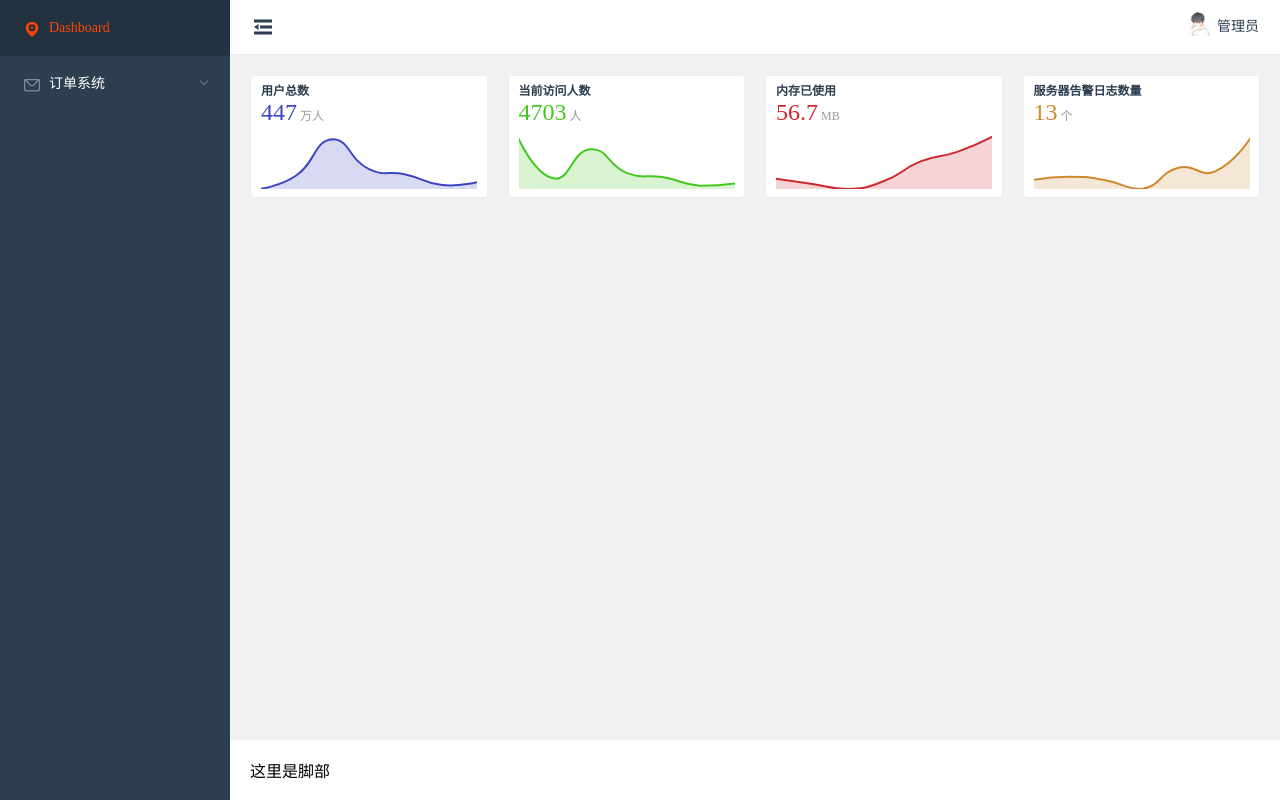
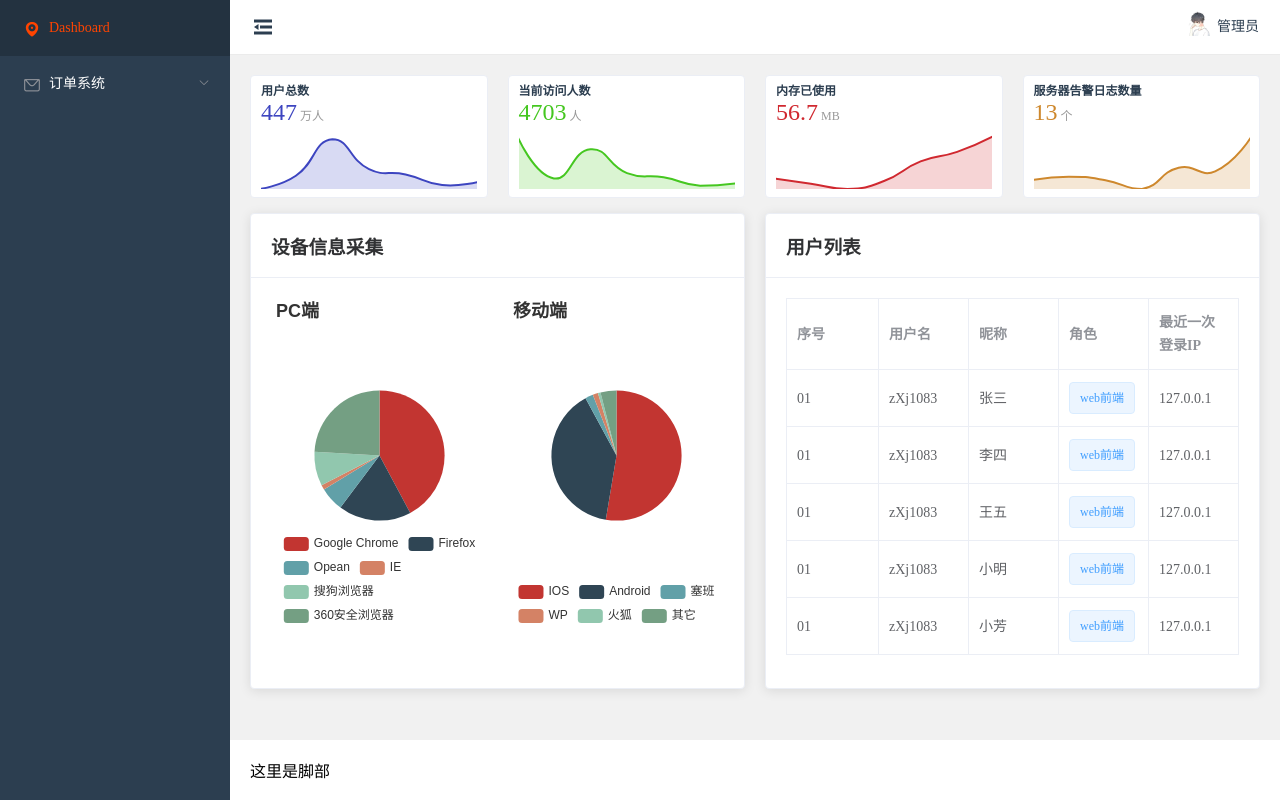
Before and after one commit to code-chic/vuejs, a Vue app in the folder admin/: page / in a window 1280 px wide. Built offline with nearby package versions, Linux system fonts and the light colour scheme.

Commit message:
添加设备信息采集组件

```diff
--- /dev/null
+++ b/admin/src/pages/home/components/equipment-chart/index.vue
@@ -0,0 +1,59 @@
+<template>
+  <div class="equipment">
+    <x-chart :option="pieOption" />
+  </div>
+</template>
+
+<script lang="ts">
+import { Vue, Component, Prop } from 'vue-property-decorator'
+import { EChartOption } from 'echarts'
+import Chart from '@/components/chart/index.vue'
+
+@Component({
+  components: {
+    'x-chart': Chart
+  }
+})
+export default class EquipmentChart extends Vue {
+  @Prop({ default: '', type: String }) title: string | undefined
+
+  @Prop({ default: () => [] }) data: Array<any> | undefined
+
+  pieOption: EChartOption = {
+    title: {
+      text: this.title
+    },
+    legend: {
+      orient: 'horizontal',
+      bottom: 20
+    },
+    tooltip: {
+      show: true
+    },
+    series: [{
+      type: 'pie',
+      label: {
+        show: false
+      },
+      hoverAnimation: false,
+      data: this.data,
+      // data: [
+      //   { name: 'Google Chrome', value: 35 },
+      //   { name: 'Firefox', value: 15 },
+      //   { name: 'Opean', value: 5 },
+      //   { name: 'IE', value: 1 },
+      //   { name: '搜狗浏览器', value: 7 },
+      //   { name: '360安全浏览器', value: 20 }
+      // ],
+      center: ['50%', '45%'],
+      radius: [0, '60%']
+    }]
+  }
+}
+</script>
+
+<style lang="less">
+  .equipment {
+    height: 350px;
+  }
+</style>
--- a/admin/src/pages/home/index.vue
+++ b/admin/src/pages/home/index.vue
@@ -1,6 +1,6 @@
 <template>
   <div class="home--wrap">
-    <el-row :gutter="20" class="statistical">
+    <el-row :gutter="20">
       <el-col :lg="6" :md="6" :sm="12">
         <x-curve-chart
           :value="447"
@@ -34,17 +34,83 @@
           color="#ce882d" />
       </el-col>
     </el-row>
+    <el-row :gutter="20">
+      <el-col :lg="12" :md="12" :sm="24" style="margin-bottom: 20px">
+        <el-card>
+          <h3 slot="header">设备信息采集</h3>
+          <el-row :gutter="20" style="min-height: 370px">
+            <el-col :lg="12" :md="12" :sm="24">
+              <x-equipment-chart title="PC端" :data="pcData" />
+            </el-col>
+            <el-col :lg="12" :md="12" :sm="24">
+              <x-equipment-chart title="移动端" :data="mobileData" />
+            </el-col>
+          </el-row>
+        </el-card>
+      </el-col>
+      <el-col :lg="12" :md="12" :sm="24" style="margin-bottom: 20px">
+        <el-card>
+          <h3 slot="header">用户列表</h3>
+          <el-row :gutter="20" style="min-height: 370px">
+            <el-col :span="24">
+              <el-table :data="userTableData" :border="true">
+                <el-table-column label="序号" prop="id" />
+                <el-table-column label="用户名" prop="username" />
+                <el-table-column label="昵称" prop="nickName" />
+                <el-table-column label="角色">
+                  <template slot-scope="data">
+                    <el-tag>{{ data.row.role }}</el-tag>
+                  </template>
+                </el-table-column>
+                <el-table-column label="最近一次登录IP" prop="lastIpAddress" />
+              </el-table>
+            </el-col>
+          </el-row>
+        </el-card>
+      </el-col>
+    </el-row>
   </div>
 </template>
 
 <script>
 import { Vue, Component } from 'vue-property-decorator'
 import CurveChart from '@/pages/home/components/curve-chart/index'
+import EquipmentChart from '@/pages/home/components/equipment-chart/index'
 
 @Component({
   components: {
-    'x-curve-chart': CurveChart
+    'x-curve-chart': CurveChart,
+    'x-equipment-chart': EquipmentChart
   }
 })
-export default class Home extends Vue {}
+export default class Home extends Vue {
+  // Pc 端数据
+  pcData = [
+    { name: 'Google Chrome', value: 35 },
+    { name: 'Firefox', value: 15 },
+    { name: 'Opean', value: 5 },
+    { name: 'IE', value: 1 },
+    { name: '搜狗浏览器', value: 7 },
+    { name: '360安全浏览器', value: 20 }
+  ]
+
+  // Mobile 端数据
+  mobileData = [
+    { name: 'IOS', value: 400 },
+    { name: 'Android', value: 300 },
+    { name: '塞班', value: 15 },
+    { name: 'WP', value: 10 },
+    { name: '火狐', value: 5 },
+    { name: '其它', value: 30 }
+  ]
+
+  // 用户数据
+  userTableData = [
+    { id: '01', username: 'zXj1083', nickName: '张三', role: 'web前端', lastIpAddress: '127.0.0.1' },
+    { id: '01', username: 'zXj1083', nickName: '李四', role: 'web前端', lastIpAddress: '127.0.0.1' },
+    { id: '01', username: 'zXj1083', nickName: '王五', role: 'web前端', lastIpAddress: '127.0.0.1' },
+    { id: '01', username: 'zXj1083', nickName: '小明', role: 'web前端', lastIpAddress: '127.0.0.1' },
+    { id: '01', username: 'zXj1083', nickName: '小芳', role: 'web前端', lastIpAddress: '127.0.0.1' }
+  ]
+}
 </script>
```
Also changed, not shown: admin/package.json (+10 -10 lines), 1 other file (tests, documents, lock files or other folders).
